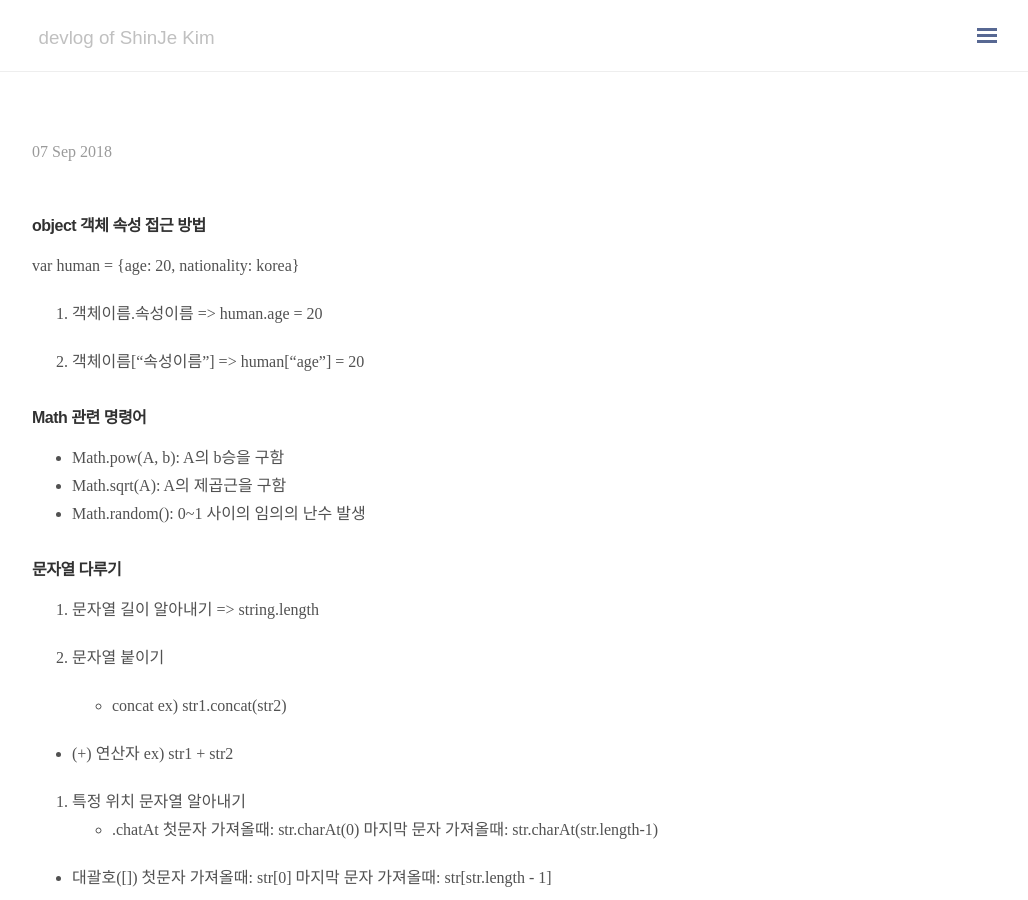
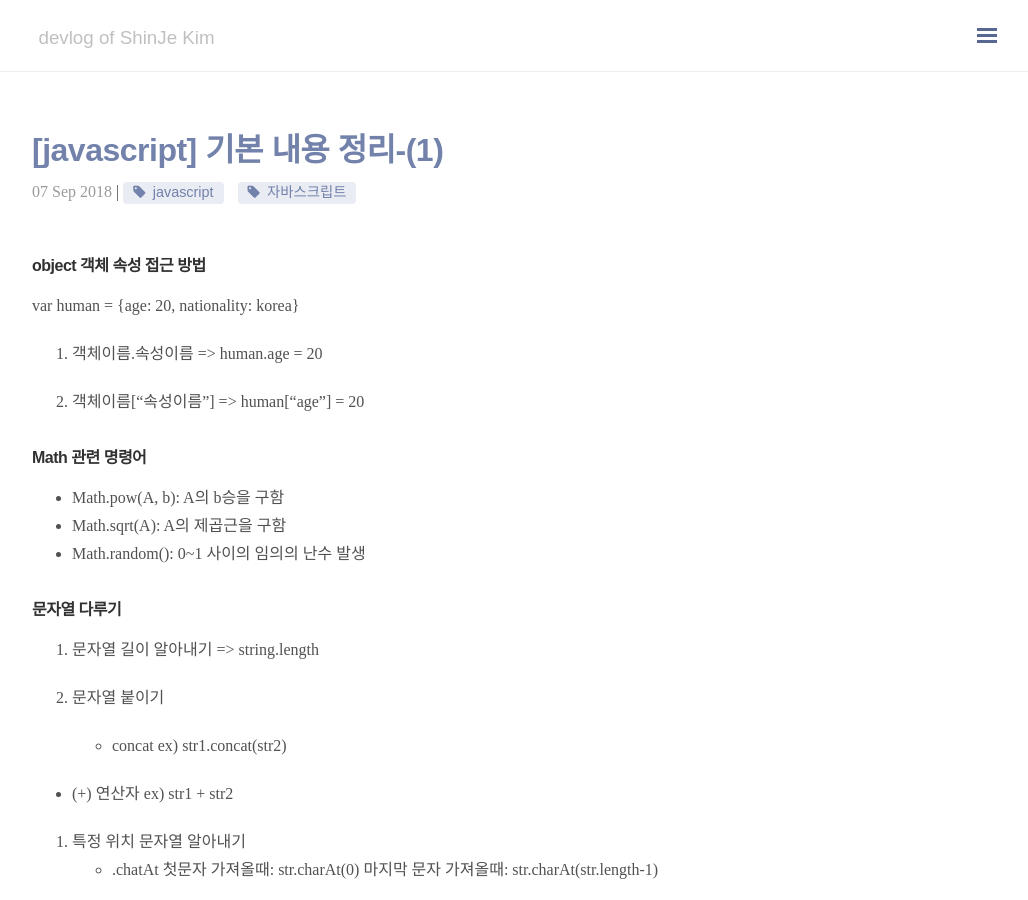
Before and after one commit to ShinJeKim/ShinJeKim.github.io, a Jekyll site: the page built from _posts/2018-09-07-[javascript] 기본 내용 정리-(1).md, in a window 1280 px wide and 900 px high. Shown: the whole window, without its empty margins (248-1276 px from the left). Built offline with Jekyll 4.4.1, drawn with Linux system fonts in a browser that asks for light colours; nearby versions of some CDN libraries; some web fonts are replaced; our own code applies the rules of GitHub Pages for plain Markdown files; comment, search, counter and statistics services are not loaded.

Commit message:
Update 2018-09-07-[javascript] 기본 내용 정리-(1).md

```diff
--- a/_posts/2018-09-07-[javascript] 기본 내용 정리-(1).md
+++ b/_posts/2018-09-07-[javascript] 기본 내용 정리-(1).md
@@ -1,6 +1,6 @@
 ---
 layout: post
-title: [javascript] 기본 내용 정리-(1)
+title: "[javascript] 기본 내용 정리-(1)"
 date: 2018-09-07
 categories: javascript
 tags: javascript 자바스크립트
```
